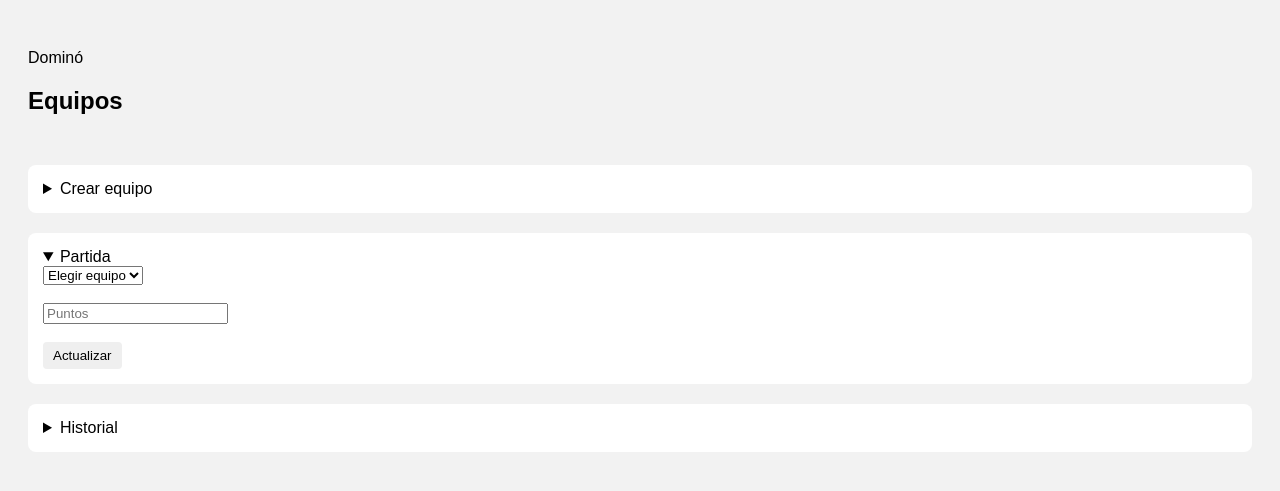
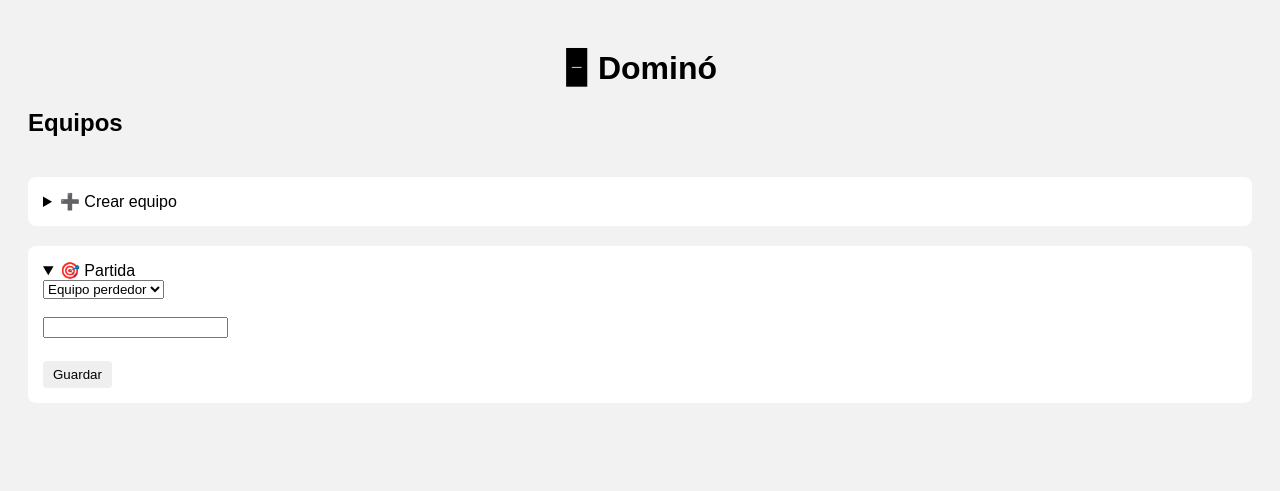
Before and after one commit to abrahamramost01-netizen/dmie, a Flask app: page / in a window 1280 px wide. Shown: the top 491 px of the page. Run offline with Flask 3, Linux system fonts and the light colour scheme; data that the repository does not hold is empty; some libraries are stand-ins or nearby versions.

Commit message:
Update index.html

```diff
--- a/templates/index.html
+++ b/templates/index.html
@@ -3,26 +3,20 @@
 <head>
 <meta charset="UTF-8">
 <title>Dominó</title>
-
 <style>
 body {
     font-family: Arial, sans-serif;
     background: #f2f2f2;
     padding: 20px;
 }
-
 h1 {
     text-align: center;
 }
-
-/* EQUIPOS */
 .teams {
     display: grid;
-    grid-template-columns: repeat(auto-fit, minmax(220px, 1fr));
+    grid-template-columns: repeat(auto-fit, minmax(240px, 1fr));
     gap: 15px;
-    margin-bottom: 30px;
 }
-
 .team-card {
     background: white;
     border-radius: 8px;
@@ -30,119 +24,93 @@ h1 {
     text-align: center;
     box-shadow: 0 2px 6px rgba(0,0,0,.15);
 }
-
 .team-name {
     font-size: 20px;
     font-weight: bold;
 }
-
 .team-points {
-    font-size: 42px;
+    font-size: 40px;
     color: #2c7be5;
-    margin: 10px 0;
 }
-
-/* BOTONES */
-.team-actions form {
+.team-wins {
+    font-size: 14px;
+    color: #28a745;
+}
+button {
     margin-top: 5px;
-}
-
-button {
     padding: 6px 10px;
     border: none;
     border-radius: 4px;
     cursor: pointer;
 }
-
-.edit {
-    background: #ffc107;
-}
-
-.delete {
-    background: #dc3545;
-    color: white;
-}
-
-/* SECCIONES */
+.edit { background: #ffc107; }
+.delete { background: #dc3545; color: white; }
+.reset { background: #6c757d; color: white; }
 details {
     background: white;
     padding: 15px;
     border-radius: 8px;
-    margin-bottom: 20px;
+    margin-top: 20px;
 }
 </style>
 </head>
 
 <body>
 
-<h1></h1> Dominó</h1>
+<h1>🁢 Dominó</h1>
 
-<!-- ================= EQUIPOS (SIEMPRE VISIBLES) ================= -->
 <h2>Equipos</h2>
-
 <div class="teams">
 {% for t in teams %}
 <div class="team-card">
     <div class="team-name">{{ t[1] }}</div>
-        <div class="team-points">{{ t[2] }}</div>
+    <div class="team-points">{{ t[2] }} pts</div>
+    <div class="team-wins">🏆 Partidas ganadas: {{ t[3] }}</div>
 
-        <div class="team-actions">
-            <!-- EDITAR PUNTOS -->
     <form method="post" action="/edit_team_points"
-                  onsubmit="return confirm('¿Seguro que quieres cambiar los puntos?');">
+          onsubmit="return confirm('¿Editar puntos?');">
         <input type="hidden" name="team_id" value="{{ t[0] }}">
-                <input type="number" name="points" placeholder="Nuevo puntaje" required>
+        <input type="number" name="points" required>
         <button class="edit">Editar</button>
     </form>
 
-            <!-- ELIMINAR EQUIPO -->
+    <form method="post" action="/reset_team"
+          onsubmit="return confirm('¿Resetear puntos?');">
+        <input type="hidden" name="team_id" value="{{ t[0] }}">
+        <button class="reset">Reset</button>
+    </form>
+
     <form method="post" action="/delete_team"
-                  onsubmit="return confirm('¿Eliminar este equipo y sus partidas?');">
+          onsubmit="return confirm('¿Eliminar equipo?');">
         <input type="hidden" name="team_id" value="{{ t[0] }}">
         <button class="delete">Eliminar</button>
     </form>
 </div>
-    </div>
 {% endfor %}
 </div>
 
-<!-- ================= CREAR EQUIPO ================= -->
 <details>
-<summary> Crear equipo</summary>
+<summary>➕ Crear equipo</summary>
 <form method="post" action="/add_team">
-    <input name="name" placeholder="Nombre del equipo" required>
+    <input name="name" required>
     <button>Crear</button>
 </form>
 </details>
 
-<!-- ================= PARTIDA ACTUAL ================= -->
 <details open>
-<summary> Partida</summary>
-
+<summary>🎯 Partida</summary>
 <form method="post" action="/add_match">
     <select name="team_id" required>
-        <option value="">Elegir equipo </option>
+        <option value="">Equipo perdedor</option>
         {% for t in teams %}
         <option value="{{ t[0] }}">{{ t[1] }}</option>
         {% endfor %}
     </select>
-
     <br><br>
-
-    <input type="number" name="points" placeholder="Puntos" required>
-
+    <input type="number" name="points" required>
     <br><br>
-
-    <button>Actualizar</button>
+    <button>Guardar</button>
 </form>
-</details>
-
-<!-- ================= HISTORIAL ================= -->
-<details>
-<summary> Historial</summary>
-{% for m in matches %}
-    <p>Equipo {{ m[1] }} +{{ m[2] }} puntos</p>
-{% endfor %}
 </details>
 
 </body>
```
Lines whose indentation alone changed are shown as unchanged.
